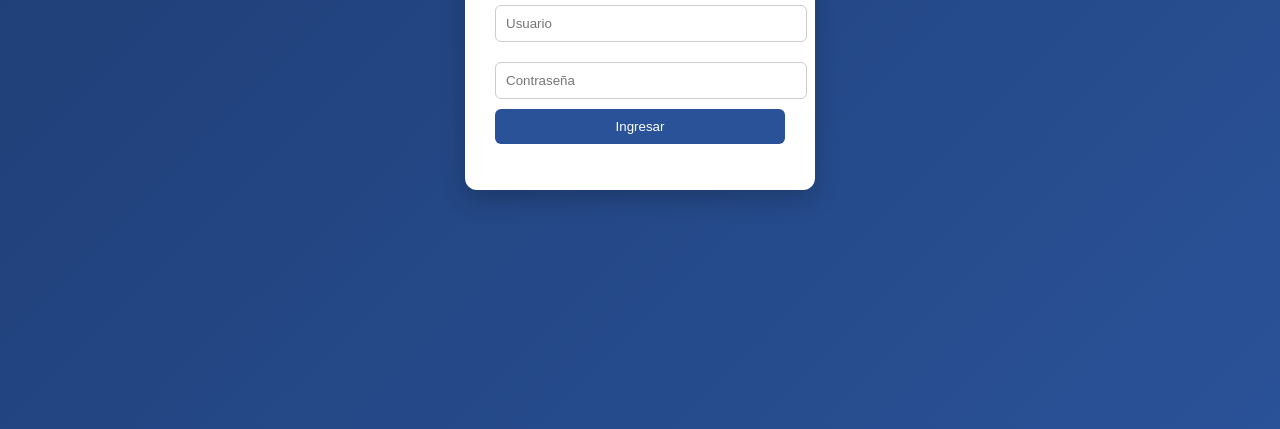
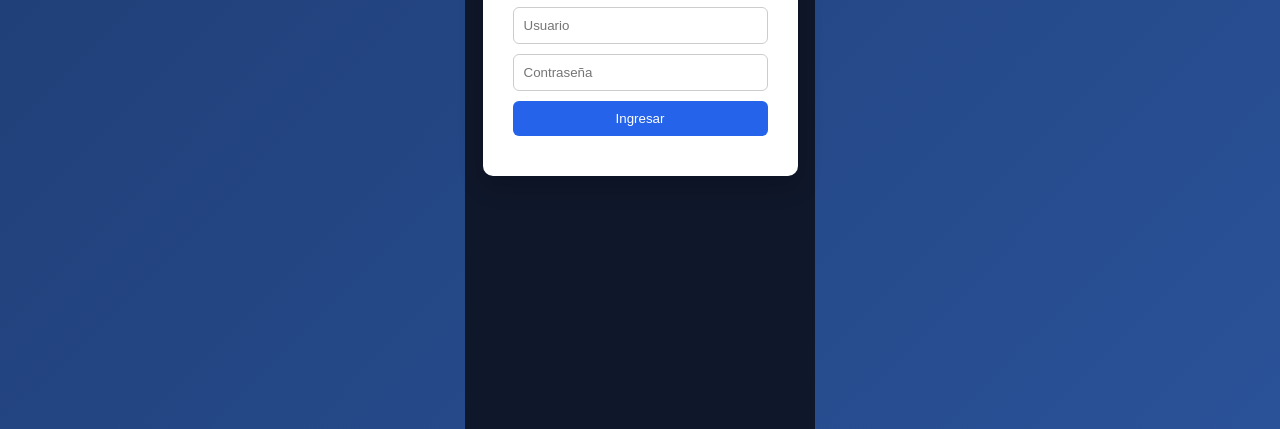
Before and after one commit to jeffQOSergio/sistema-polarizado-web, a website: page index.html in a window 1280 px wide. Shown: the part 371-800 px from the top of the page. Drawn offline with Linux system fonts and the light colour scheme.

Commit message:
Update style.css

```diff
--- a/style.css
+++ b/style.css
@@ -95,3 +95,108 @@ body {
   color: white;
   border: none;
 }
+/* RESET */
+* {
+  margin: 0;
+  padding: 0;
+  box-sizing: border-box;
+  font-family: Arial;
+}
+
+/* LOGIN CENTRADO */
+.container {
+  height: 100vh;
+  display: flex;
+  justify-content: center;
+  align-items: center;
+  background: #0f172a;
+}
+
+.login-box {
+  background: white;
+  padding: 30px;
+  border-radius: 10px;
+  width: 350px;
+  max-width: 90%;
+  text-align: center;
+}
+
+.login-box input {
+  width: 100%;
+  margin: 10px 0;
+  padding: 10px;
+}
+
+.login-box button {
+  width: 100%;
+  padding: 10px;
+  background: #2563eb;
+  color: white;
+  border: none;
+  cursor: pointer;
+}
+
+/* DASHBOARD */
+.dashboard {
+  display: flex;
+  min-height: 100vh;
+}
+
+/* SIDEBAR */
+.sidebar {
+  width: 220px;
+  background: #1e293b;
+  color: white;
+  padding: 20px;
+}
+
+.sidebar ul {
+  list-style: none;
+}
+
+.sidebar li {
+  padding: 10px;
+  cursor: pointer;
+}
+
+.sidebar li:hover {
+  background: #334155;
+}
+
+/* CONTENIDO */
+.contenido {
+  flex: 1;
+  padding: 20px;
+}
+
+/* FORMULARIO */
+input {
+  display: block;
+  margin: 10px 0;
+  padding: 10px;
+  width: 100%;
+}
+
+button {
+  padding: 10px;
+  background: #2563eb;
+  color: white;
+  border: none;
+  cursor: pointer;
+}
+
+/* 📱 RESPONSIVE (LO IMPORTANTE) */
+@media (max-width: 768px) {
+  .dashboard {
+    flex-direction: column;
+  }
+
+  .sidebar {
+    width: 100%;
+    text-align: center;
+  }
+
+  .contenido {
+    padding: 10px;
+  }
+}
```
